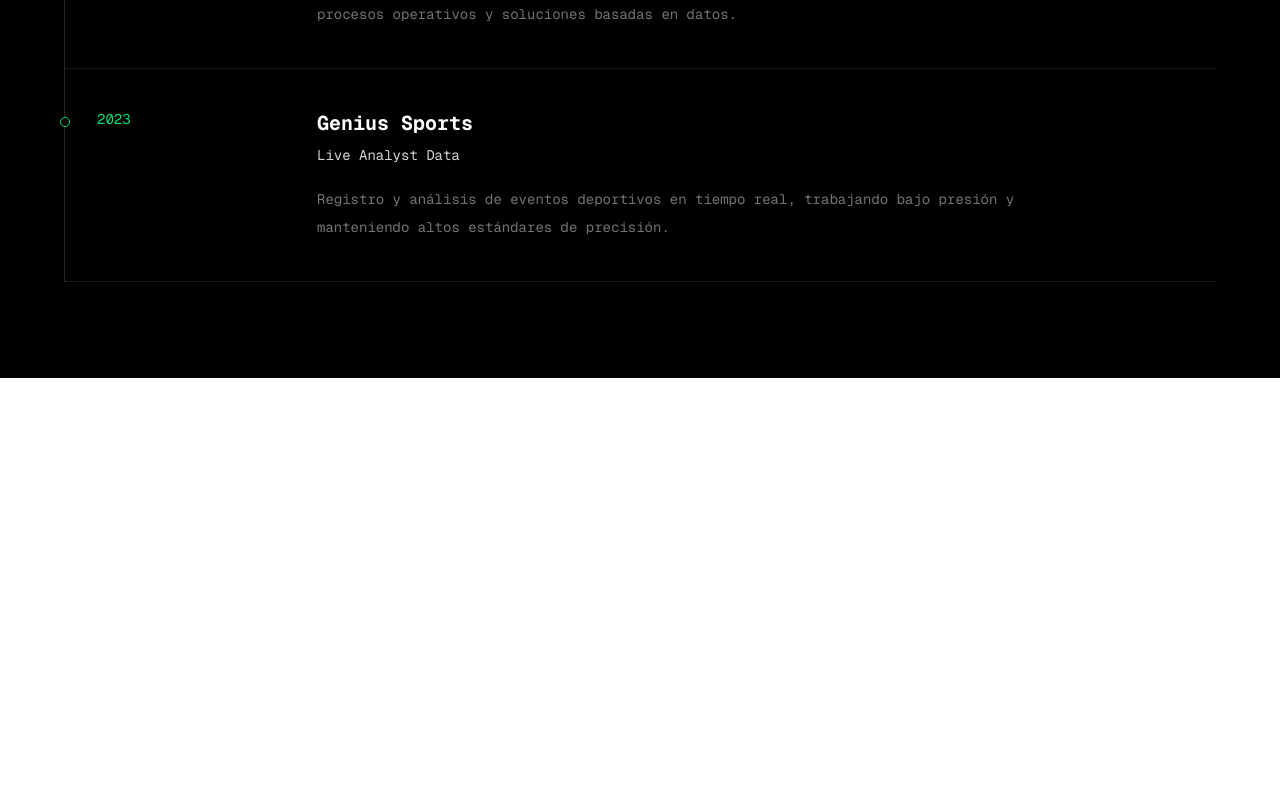
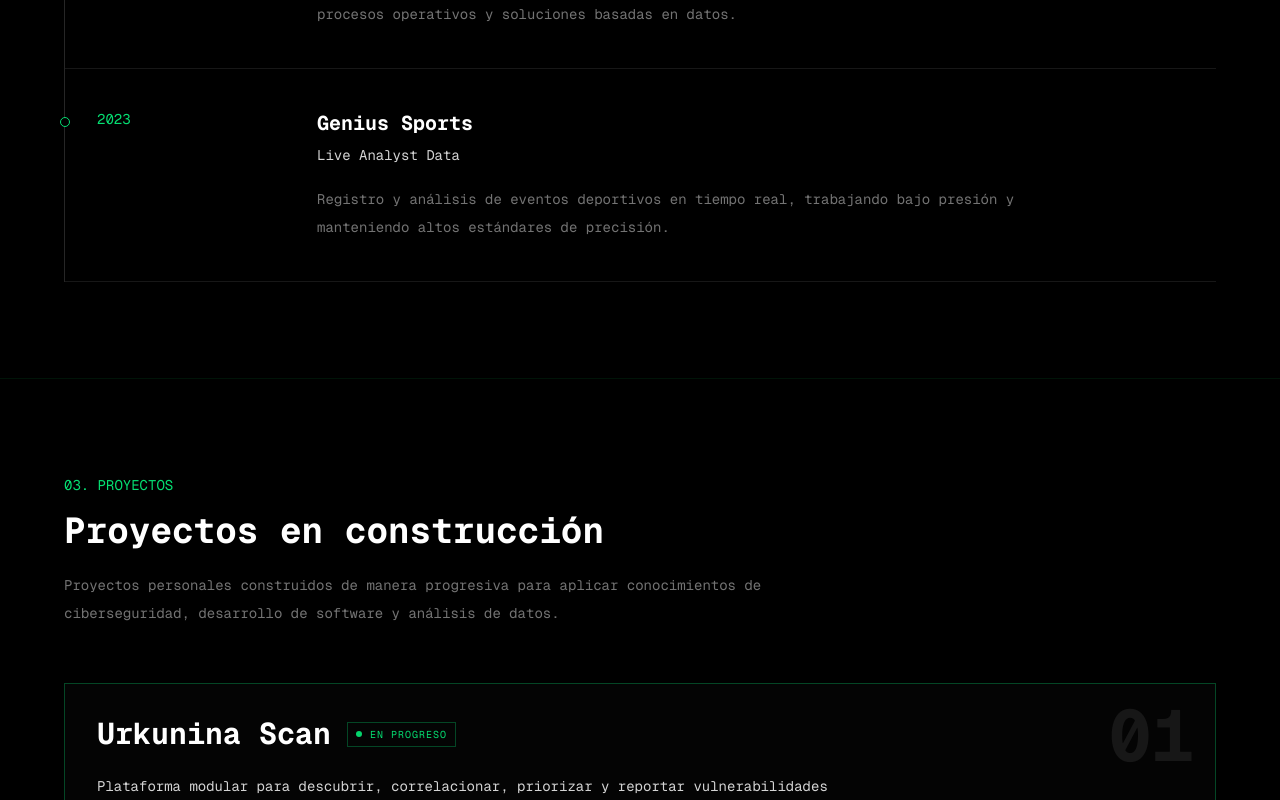
Before and after one commit to xFa00/fabian-portfolio, a Next.js app: page / in a window 1280 px wide. Shown: the part 2000-2800 px from the top of the page. Before the commit the page ends 2378 px from the top, so only its background shows below. Built offline with nearby package versions, Linux system fonts and the light colour scheme.

Commit message:
refactor: update portfolio projects and progress indicators

```diff
--- a/app/page.tsx
+++ b/app/page.tsx
@@ -2,6 +2,7 @@
 import Hero from "@/components/Hero";
 import About from "@/components/About";
 import Experience from "@/components/Experience";
+import Projects from "@/components/Projects";
 
 export default function Home() {
   return (
@@ -10,6 +11,7 @@
       <Hero />
       <About />
       <Experience />
+      <Projects />
     </main>
   );
 }
--- a/components/Projects.tsx
+++ b/components/Projects.tsx
@@ -0,0 +1,176 @@
+const projects = [
+  {
+    number: "01",
+    title: "Urkunina Scan",
+    status: "EN PROGRESO",
+    progress: 18,
+    description:
+      "Plataforma modular para descubrir, correlacionar, priorizar y reportar vulnerabilidades en pequeñas organizaciones.",
+    details:
+      "Permitirá analizar IPs, dominios, URLs y repositorios mediante herramientas como Nmap y Nuclei, correlacionando hallazgos y organizándolos según severidad, exposición y contexto.",
+    technologies: [
+      "Python",
+      "FastAPI",
+      "Nmap",
+      "Nuclei",
+      "PostgreSQL",
+      "Docker",
+    ],
+    repository: "#",
+  },
+  {
+    number: "02",
+    title: "Data Volcánica",
+    status: "EN PROGRESO",
+    progress: 10,
+    description:
+      "Plataforma independiente de análisis de datos enfocada inicialmente en Deportivo Pasto y el fútbol colombiano.",
+    details:
+      "El proyecto busca transformar estadísticas, resultados y datos deportivos en visualizaciones, análisis y contenidos comprensibles para aficionados, periodistas y comunidades futboleras.",
+    technologies: [
+      "Python",
+      "Pandas",
+      "Next.js",
+      "TypeScript",
+      "PostgreSQL",
+      "Data Visualization",
+    ],
+    repository: "#",
+  },
+];
+
+export default function Projects() {
+  return (
+    <section
+      id="projects"
+      className="border-t border-green-500/10 px-6 py-24"
+    >
+      <div className="mx-auto max-w-6xl">
+        <p className="font-mono text-sm text-green-400">
+          03. PROYECTOS
+        </p>
+
+        <h2 className="mt-4 font-mono text-3xl font-bold text-white md:text-4xl">
+          Proyectos en construcción
+        </h2>
+
+        <p className="mt-5 max-w-3xl font-mono text-sm leading-7 text-neutral-500">
+          Proyectos personales construidos de manera progresiva para aplicar
+          conocimientos de ciberseguridad, desarrollo de software y análisis de
+          datos.
+        </p>
+
+        <div className="mt-14 space-y-6">
+          {projects.map((project, index) => (
+            <article
+              key={project.title}
+              className={`group relative overflow-hidden border bg-neutral-950/40 p-6 transition duration-300 hover:-translate-y-1 hover:border-green-400/60 md:p-8 ${
+                index === 0
+                  ? "border-green-400/30"
+                  : "border-neutral-900"
+              }`}
+            >
+              <div className="absolute right-5 top-4 font-mono text-5xl font-bold text-neutral-900 md:text-7xl">
+                {project.number}
+              </div>
+
+              <div className="relative grid gap-8 md:grid-cols-[1.4fr_0.6fr]">
+                <div>
+                  <div className="flex flex-wrap items-center gap-4">
+                    <h3 className="font-mono text-2xl font-bold text-white md:text-3xl">
+                      {project.title}
+                    </h3>
+
+                    <span className="flex items-center gap-2 border border-green-400/30 px-2 py-1 font-mono text-[10px] tracking-widest text-green-400">
+                      <span className="h-1.5 w-1.5 animate-pulse rounded-full bg-green-400" />
+                      {project.status}
+                    </span>
+                  </div>
+
+                  <p className="mt-5 max-w-3xl font-mono text-sm leading-7 text-neutral-300">
+                    {project.description}
+                  </p>
+
+                  <p className="mt-4 max-w-3xl font-mono text-sm leading-7 text-neutral-600">
+                    {project.details}
+                  </p>
+
+                  <div className="mt-7 flex flex-wrap gap-2">
+                    {project.technologies.map((technology) => (
+                      <span
+                        key={technology}
+                        className="border border-neutral-800 bg-black px-3 py-1.5 font-mono text-xs text-neutral-500 transition group-hover:border-green-400/20 group-hover:text-neutral-400"
+                      >
+                        {technology}
+                      </span>
+                    ))}
+                  </div>
+                </div>
+
+                <div className="flex flex-col justify-end">
+                  <div>
+                    <div className="mb-3 flex items-center justify-between font-mono text-xs">
+                      <span className="text-neutral-600">
+                        project_progress
+                      </span>
+
+                      <span className="text-green-400">
+                        {project.progress}%
+                      </span>
+                    </div>
+
+                    <div className="h-1.5 overflow-hidden bg-neutral-900">
+                      <div
+                        className="h-full bg-green-400 transition-all duration-1000"
+                        style={{ width: `${project.progress}%` }}
+                      />
+                    </div>
+                  </div>
+
+                  <a
+                    href={project.repository}
+                    className="mt-8 self-start font-mono text-sm text-neutral-400 transition hover:text-green-400 md:self-end"
+                  >
+                    Ver repositorio
+                    <span className="ml-2 text-green-400">↗</span>
+                  </a>
+                </div>
+              </div>
+
+              <div className="absolute bottom-0 left-0 h-px w-0 bg-green-400 transition-all duration-500 group-hover:w-full" />
+            </article>
+          ))}
+
+          <article className="group relative overflow-hidden border border-dashed border-neutral-800 bg-neutral-950/20 p-6 transition hover:border-green-400/30 md:p-8">
+            <div className="absolute right-5 top-4 font-mono text-5xl font-bold text-neutral-900 md:text-7xl">
+              03
+            </div>
+
+            <div className="relative flex min-h-48 flex-col justify-between">
+              <div>
+                <div className="flex flex-wrap items-center gap-4">
+                  <h3 className="font-mono text-2xl font-bold text-neutral-500 md:text-3xl">
+                    Proyecto clasificado
+                  </h3>
+
+                  <span className="border border-neutral-800 px-2 py-1 font-mono text-[10px] tracking-widest text-neutral-600">
+                    PRÓXIMAMENTE
+                  </span>
+                </div>
+
+                <p className="mt-5 max-w-2xl font-mono text-sm leading-7 text-neutral-700">
+                  Nueva iniciativa en fase de exploración. Los detalles serán
+                  publicados cuando comience su desarrollo.
+                </p>
+              </div>
+
+              <p className="mt-10 font-mono text-xs tracking-[0.25em] text-neutral-800">
+                [ ACCESS RESTRICTED ]
+              </p>
+            </div>
+          </article>
+        </div>
+      </div>
+    </section>
+  );
+}
```
